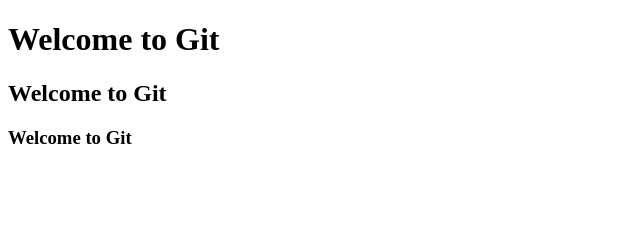
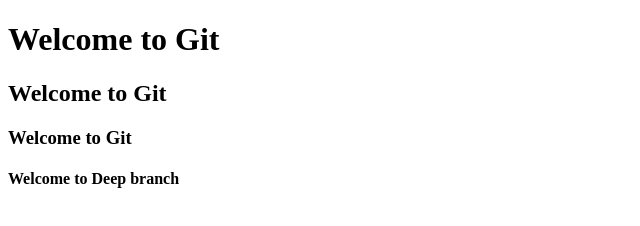
Before and after one commit to ddr30492/test, a plain HTML site: page index.html in a window 1280 px wide. Shown: the whole page, without its empty margins (0-640 px from the left). Drawn offline with Linux system fonts and the light colour scheme.

Commit message:
into deep branch

```diff
--- a/index.html
+++ b/index.html
@@ -7,5 +7,6 @@
 	<h1>Welcome to Git</h1>
 	<h2>Welcome to Git</h2>
 	<h3>Welcome to Git</h3>
+	<h4>Welcome to Deep branch</h4>
 </body>
 </html>
```
